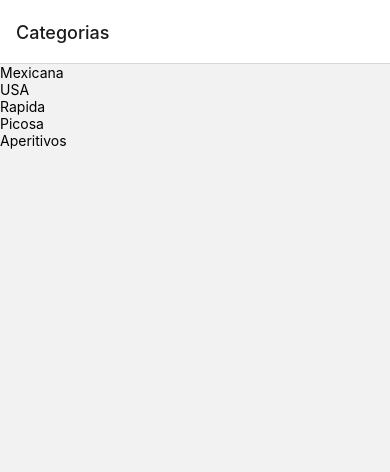
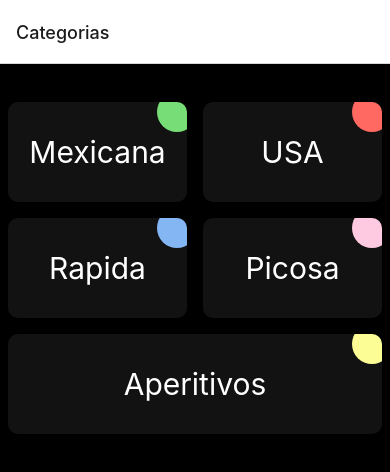
Before and after one commit to luissevilla111/meal-app, a React Native app: screen /Categories in a window 390 px wide. Shown: the top 472 px of the page. Built offline with nearby package versions, Linux system fonts and the light colour scheme.

Commit message:
styling basic and adding color circle to card category

```diff
--- a/components/Categories/Categories.tsx
+++ b/components/Categories/Categories.tsx
@@ -1,4 +1,4 @@
-import { View, FlatList } from "react-native";
+import { View, FlatList, StyleSheet } from "react-native";
 import { CATEGORIES } from "../../data/dummydata";
 import CategoryItem from "./CategoryItem";
 
@@ -8,8 +8,20 @@ const Categories = () => {
       data={CATEGORIES}
       keyExtractor={(category) => category.id}
       renderItem={({ item: category }) => <CategoryItem category1={category} />}
+      style={styles.flatContainer}
+      numColumns={2}
+
     />
   );
 };
 
 export default Categories;
+
+const styles = StyleSheet.create({
+  flatContainer: {
+    flex: 1,
+    width: "100%",
+    /* flexDirection: "row", */
+    paddingVertical: 30,
+  },
+});
--- a/components/Categories/CategoryItem.tsx
+++ b/components/Categories/CategoryItem.tsx
@@ -1,4 +1,4 @@
-import { View, Text } from "react-native";
+import { View, Text, StyleSheet } from "react-native";
 import { ICategoryMeal } from "../../interfaces/meals";
 
 type Props = {
@@ -7,10 +7,44 @@ type Props = {
 };
 const CategoryItem: React.FC<Props> = ({ children, category1 }) => {
   return (
-    <View>
-      <Text>{category1.title}</Text>
+    <View style={styles.cardCategory}>
+      <Text style={styles.categoryText}>{category1.title}</Text>
+      {/* <View style={styles.circle}> </View> */}
+      <View
+        style={{ ...styles.circle, backgroundColor: category1.color }}
+      ></View>
     </View>
   );
 };
 
 export default CategoryItem;
+
+const styles = StyleSheet.create({
+  cardCategory: {
+    flex: 1,
+    backgroundColor: "#121212",
+    width: "100%",
+    minHeight: 100,
+    flexDirection: "column",
+    justifyContent: "center",
+    alignItems: "center",
+    borderRadius: 10,
+    margin: 8,
+    position: "relative",
+    overflow: "hidden",
+  },
+  categoryText: {
+    color: "#fff",
+    fontSize: 30,
+  },
+
+  circle: {
+    position: "absolute",
+    top: -10,
+    right: -10,
+    width: 40,
+    height: 40,
+
+    borderRadius: 40 / 2,
+  },
+});
--- a/screens/CategoriesScreen.tsx
+++ b/screens/CategoriesScreen.tsx
@@ -1,10 +1,10 @@
 import React from "react";
-import { View, Text } from "react-native";
+import { View, Text, StyleSheet } from "react-native";
 import Categories from "../components/Categories/Categories";
 
 const CategoriesScreen = () => {
   return (
-    <View>
+    <View style={style.screenContainer}>
       {/* <Text>CategoriesScreen</Text> */}
       <Categories />
     </View>
@@ -12,3 +12,10 @@ const CategoriesScreen = () => {
 };
 
 export default CategoriesScreen;
+
+const style = StyleSheet.create({
+  screenContainer: {
+    flex: 1,
+    backgroundColor: "#000",
+  },
+});
```
